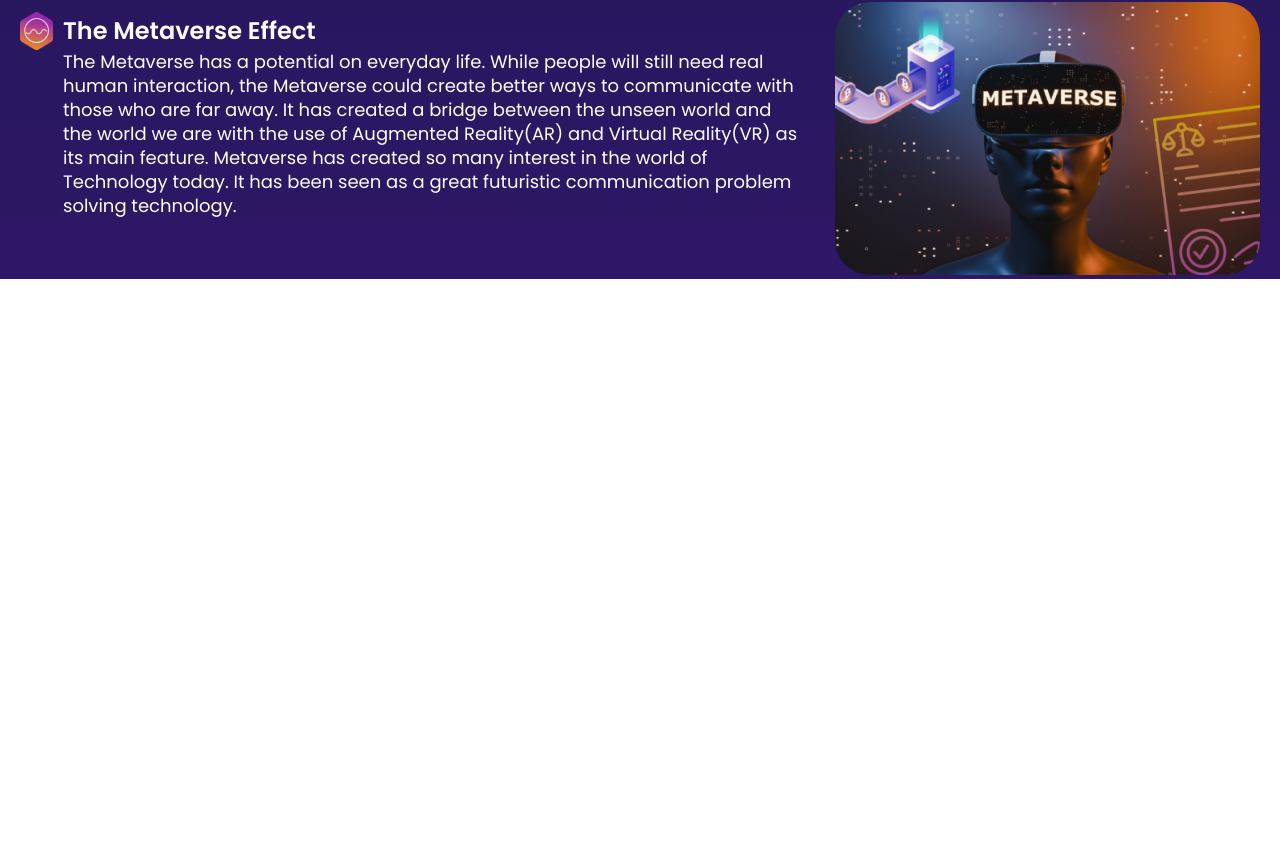
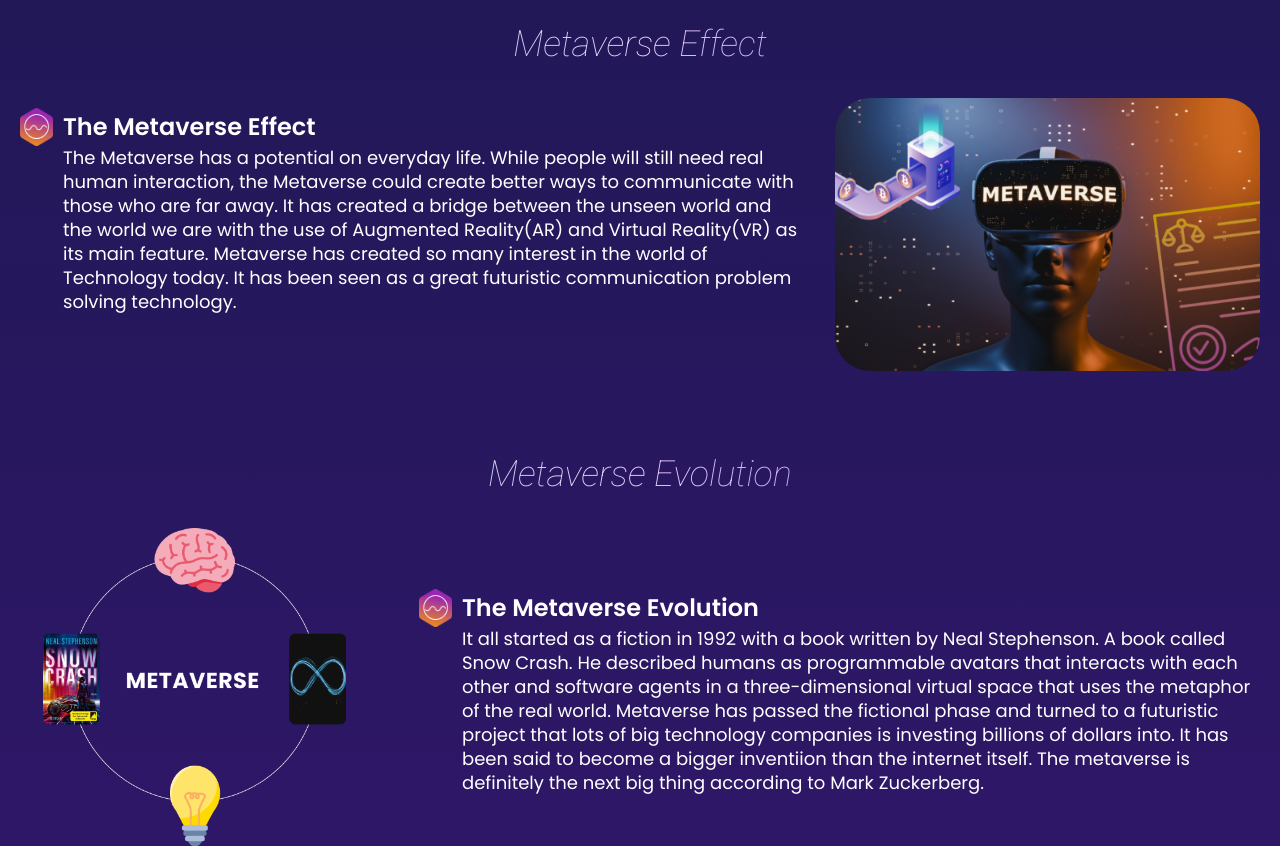
Before and after one commit to Folareen/metaverse-landing-page, a Next.js app: page / in a window 1280 px wide. Shown: the part 855-1701 px from the top of the page. Before the commit the page ends 1134 px from the top, so only its background shows below. Built offline with nearby package versions, Linux system fonts and the light colour scheme.

Commit message:
done with metaverse evolution section

```diff
--- /dev/null
+++ b/components/MetaverseEvolutionSection.tsx
@@ -0,0 +1,34 @@
+import React from 'react'
+import Container from './Container'
+import MetaverseIcon from './MetaverseIcon'
+import SectionHeading from './SectionHeading'
+
+const MetaverseEvolutionSection = () => {
+    return (
+        <Container className='metaverse-evolution-section'>
+            <SectionHeading className='heading'>
+                Metaverse Evolution
+            </SectionHeading>
+            <div className='body'>
+                <div className='body__image'>
+                    <img src='/metaverse-evolution.png' />
+                </div>
+                <div className='body__content'>
+                    <div className='title-box'>
+                        <MetaverseIcon />
+                        <h3>
+                            The Metaverse Evolution
+                        </h3>
+                    </div>
+                    <p className='description'>
+                        It all started as a fiction in 1992 with a book written by Neal Stephenson. A book called Snow Crash. He described humans as programmable avatars that interacts with each other and software agents in a three-dimensional virtual space that uses the metaphor of the real world.
+                        Metaverse has passed the fictional phase and turned to a futuristic project that lots of big technology companies is investing billions of dollars into. It has been said to become a bigger inventiion than the internet itself. The metaverse is definitely the next big thing according to Mark Zuckerberg.
+                    </p>
+                </div>
+            </div>
+
+        </Container>
+    )
+}
+
+export default MetaverseEvolutionSection
--- a/pages/index.tsx
+++ b/pages/index.tsx
@@ -1,6 +1,7 @@
 import Header from '@/components/Header'
 import HeroSection from '@/components/HeroSection'
 import MetaverseEffectSection from '@/components/MetaverseEffectSection'
+import MetaverseEvolutionSection from '@/components/MetaverseEvolutionSection'
 import Head from 'next/head'
 
 export default function Home() {
@@ -15,6 +16,7 @@ export default function Home() {
       <Header />
       <HeroSection />
       <MetaverseEffectSection />
+      <MetaverseEvolutionSection />
     </>
   )
 }
--- /dev/null
+++ b/styles/components/_metaverse-evolution-section.scss
@@ -0,0 +1,106 @@
+.metaverse-evolution-section {
+
+    .body {
+        display: flex;
+        flex-direction: column-reverse;
+        align-items: center;
+        justify-content: center;
+        margin-top: 15px;
+
+        @include mini-tablet() {
+            margin-top: 30px;
+            flex-direction: row;
+        align-items: center;
+        }
+
+        @include desktop() {
+            margin-top: 50px;
+        }
+
+        &__content {
+            margin-top: 10px;
+            .title-box {
+                display: flex;
+                align-items: center;
+
+                h3 {
+                    font-family: 'Poppins';
+                    font-style: normal;
+                    font-weight: 600;
+                    font-size: 20px;
+                    line-height: 24px;
+                    color: #FFFFFF;
+                    margin-left: 5px;
+
+                    @include tablet() {
+                        margin-left: 10px;
+                        font-size: 24px;
+                        line-height: 36px;
+                    }
+
+                    @include desktop() {
+                        margin-left: 15px;
+                        font-size: 30px;
+                        line-height: 45px;
+                    }
+                }
+            }
+
+            .description {
+                margin-left: 33px;
+                font-family: 'Poppins';
+                font-weight: 400;
+                color: #FFFFFF;
+                font-size: 16px;
+                line-height: 20px;
+
+                @include tablet() {
+                    margin-left: 43px;
+                    font-size: 18px;
+                    line-height: 24px;
+                }
+
+                @include desktop() {
+                    margin-left: 58px;
+                    font-size: 20px;
+                    line-height: 30px;
+                }
+            }
+        }
+
+        &__image {
+            max-height: 318px;
+            max-width: max-content;
+            height: 318px;
+            width: 100%;
+            display: flex;
+            justify-content: center;
+
+            @include mini-tablet() {
+                margin-right: 30px;
+                min-width: 349px;
+                height: 318px;
+            }
+
+            @include tablet() {
+                margin-right: 50px;
+                width: 392px;
+                height: 418px;
+            }
+
+            @include desktop() {
+                margin-right: 80px;
+                width: 492px;
+                height: 518px;
+            }
+
+            img {
+                max-height: 100%;
+                max-width: 100%;
+                width: max-content;
+                height: max-content;
+                object-fit: contain;
+            }
+        }
+    }
+}
--- a/styles/main.scss
+++ b/styles/main.scss
@@ -37,4 +37,6 @@ body {
 @import 'components/header';
 @import 'components/hero-section';
 @import 'components/metaverse-effect-section';
-@import 'components/metaverse-icon'
+@import 'components/metaverse-icon';
+@import 'components/section-heading';
+@import 'components/metaverse-evolution-section';
```
Also changed, not shown: public/metaverse-evolution.png (added).
